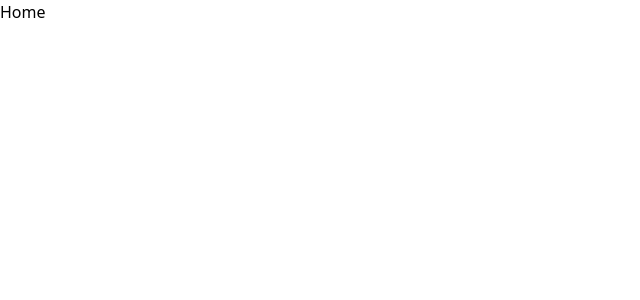
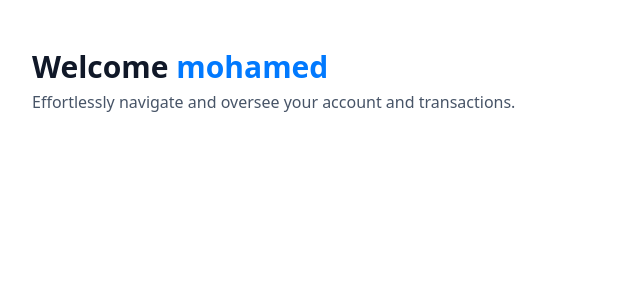
Before and after one commit to mohamedo396/banking_app, a Next.js app: page / in a window 1280 px wide. Shown: the top 300 px of the page, without its empty margins (0-640 px from the left). Built offline with nearby package versions, Linux system fonts and the light colour scheme.

Commit message:
implement HeaderBox component

```diff
--- a/app/(root)/page.tsx
+++ b/app/(root)/page.tsx
@@ -1,8 +1,23 @@
+import HeaderBox from '@/components/HeaderBox'
 import React from 'react'
 
 const Home = () => {
+  const loggedIn={firstName:"mohamed"};
   return (
-    <div>Home</div>
+    <section className='home'>
+      <div className='home-content'>
+        <header className='home-header'>
+          <HeaderBox
+            type="greeting"
+            title="Welcome"
+            user={loggedIn?.firstName || "Guest"}
+            subtext="Effortlessly navigate and oversee your account and transactions."
+          />
+
+        </header>
+      </div>
+
+    </section>
   )
 }
 
--- /dev/null
+++ b/components/HeaderBox.tsx
@@ -0,0 +1,20 @@
+import React from 'react'
+
+const HeaderBox = ({type="title",title,subtext,user}:HeaderBoxProps) => {
+  return (
+    <div className='header-box'>
+      <h1 className='header-box-title'>
+        {title}
+        {type=="greeting" && (
+          <span className='text-bankGradient'>
+            &nbsp;{user}
+          </span>
+        )}
+      </h1>
+      <p className='header-box-subtext'>{subtext}</p>
+
+    </div>
+  )
+}
+
+export default HeaderBox
```
